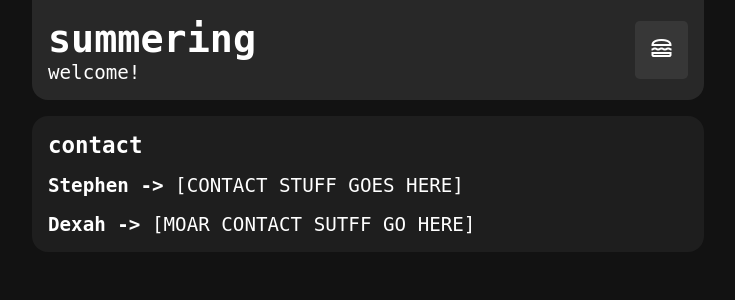
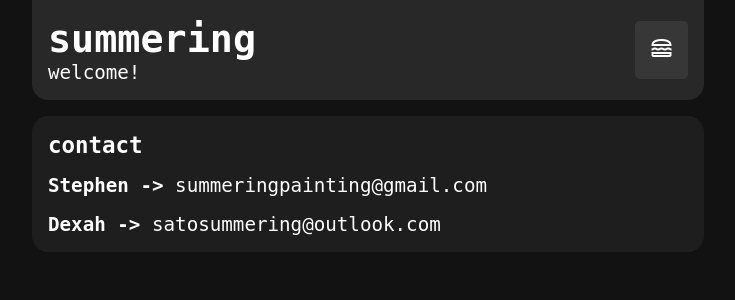
Before and after one commit to summeringpainting/summering.org, a Flask app: page /page/contact in a window 1280 px wide. Shown: the top 300 px of the page, without its empty margins (272-1007 px from the left). Run offline with Flask 2, Linux system fonts and the light colour scheme.

Commit message:
contact page

```diff
--- a/templates/pages/contact.html
+++ b/templates/pages/contact.html
@@ -2,9 +2,9 @@
 <div class="main">
     <div id="foot" class="card">
         <h3>contact</h3>
-        <p><b>Stephen -></b> [CONTACT STUFF GOES HERE]</p>
+        <p><b>Stephen -></b> summeringpainting@gmail.com</p>
 
-        <p><b>Dexah -></b> [MOAR CONTACT SUTFF GO HERE]</p>
+        <p><b>Dexah -></b> satosummering@outlook.com</p>
     </div>
 </div>
 {% include "footer.html" %}
```
